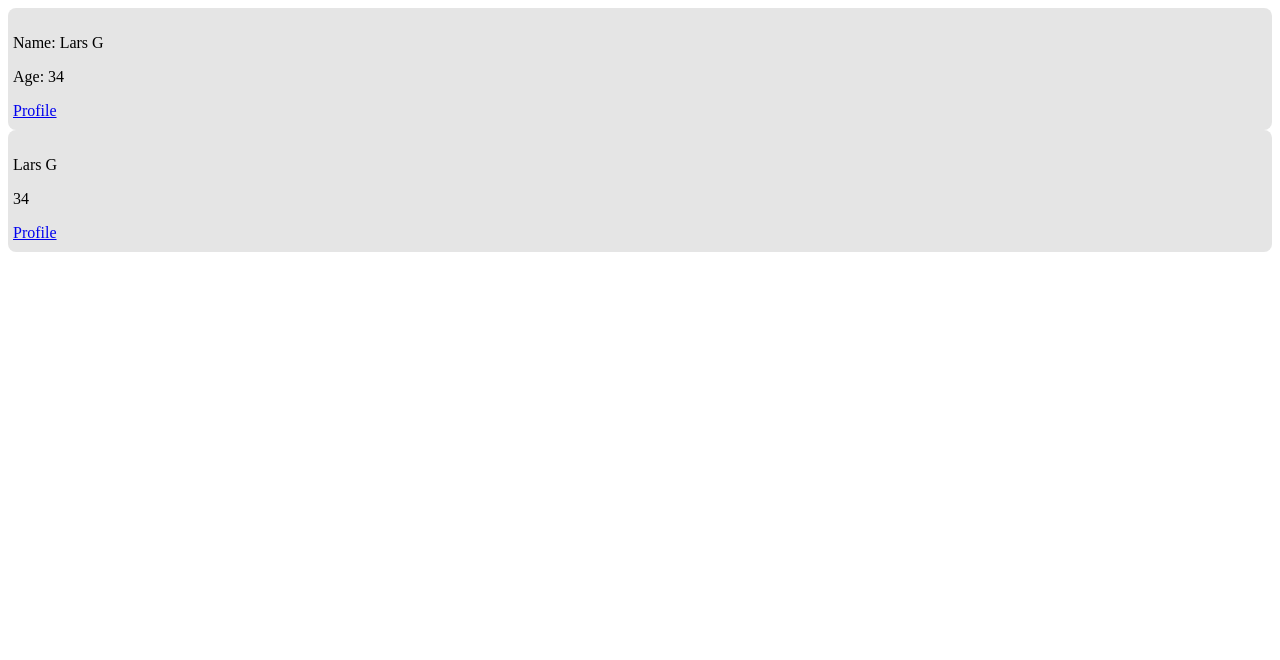
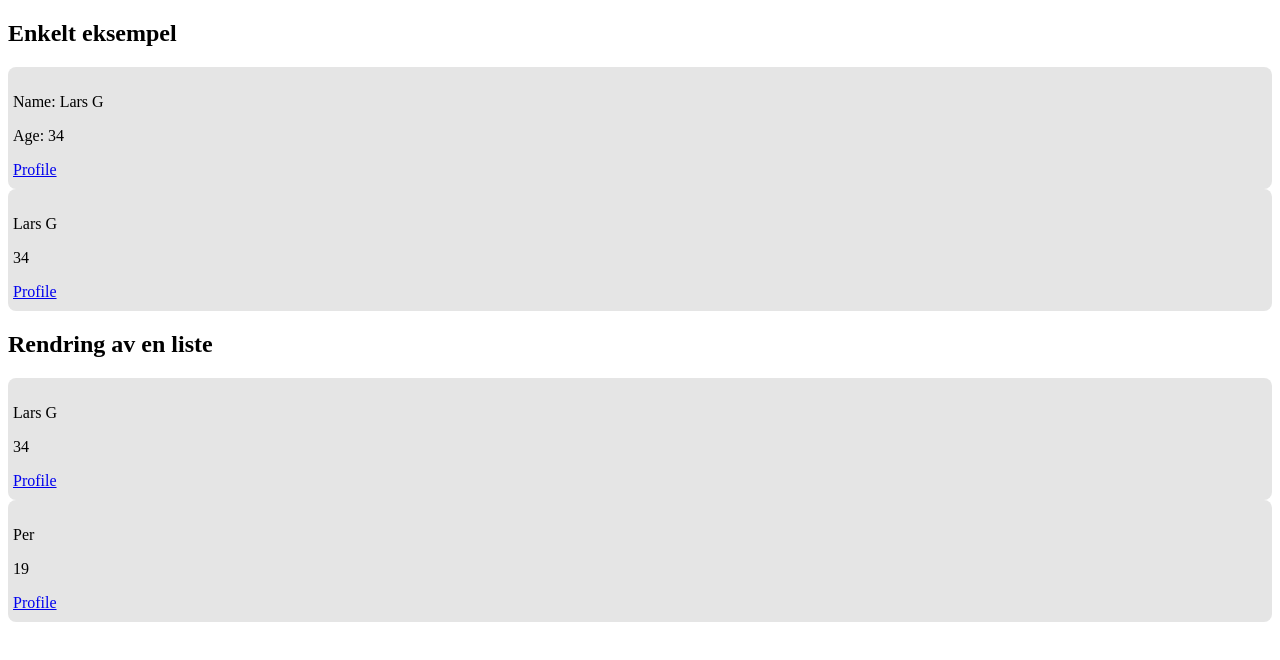
Before and after one commit to LarsGJobloop/kodeloftet-gruppe-8-rendering-av-lister, a website with bundled scripts: page index.html in a window 1280 px wide. Built offline with nearby package versions, Linux system fonts and the light colour scheme.

Commit message:
add rendering of persons from list

```diff
--- /dev/null
+++ b/data.js
@@ -0,0 +1,12 @@
+export const persons = [
+    {
+        name: "Lars G",
+        age: 34,
+        homePage: "www.github.com/larsg",
+    },
+    {
+        name: "Per",
+        age: 19,
+        homePage: "www.github.com/pers",
+    },
+]
--- a/index.html
+++ b/index.html
@@ -11,6 +11,8 @@
 
 <body>
 
+  <section>
+    <h2>Enkelt eksempel</h2>
     <article class="person-card">
       <p>Name: Lars G</p>
       <p>Age: 34</p>
@@ -18,6 +20,12 @@
     </article>
 
     <div id="single-person"></div>
+  </section>
+
+  <section>
+    <h2>Rendring av en liste</h2>
+    <div id="person-list"></div>
+  </section>
 
 </body>
 
--- a/script.js
+++ b/script.js
@@ -1,5 +1,6 @@
+import { persons } from './data.js'
+
 function createPersonCard(person) {
-    console.log(person)
     // Genere et html element
     const articleElement = document.createElement("article")
 
@@ -38,3 +39,14 @@ const larsElement = createPersonCard(lars)
 const container = document.getElementById("single-person")
 // 2. Sett inn det nye elemntet som et under element
 container.appendChild(larsElement)
+
+
+// === Rendring av lister ===
+const listElement = document.getElementById("person-list")
+
+for (let index = 0; index < persons.length; index++) {
+    console.log(persons[index])
+    const newPerson = createPersonCard(persons[index])
+    console.log(newPerson)
+    listElement.appendChild(newPerson)
+}
```
Lines whose indentation alone changed are shown as unchanged.
